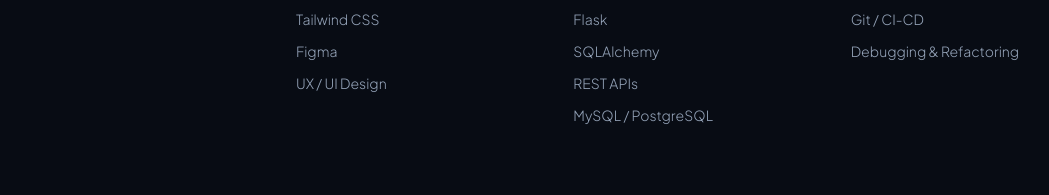
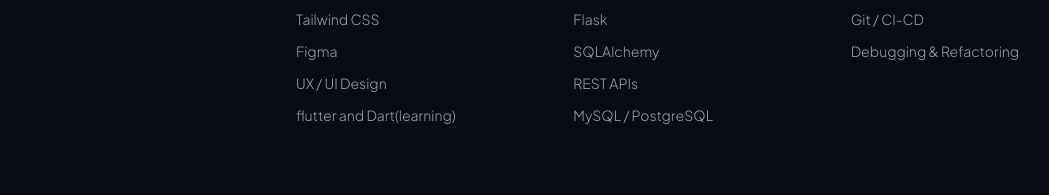
Before and after one commit to Tracymboya-coder/MY-PORTFOLIO, a plain HTML site: page index.html in a window 1280 px wide. Shown: the part 1404-1599 px from the top of the page, without its empty margins (80-1129 px from the left). Drawn offline with nearby package versions, Linux system fonts and the light colour scheme; a web font is replaced by a local one.

Commit message:
Update skills list in index.html
Added 'flutter and Dart(learning)' to the list of skills.

```diff
--- a/index.html
+++ b/index.html
@@ -123,6 +123,8 @@
             <li>Tailwind CSS</li>
             <li>Figma</li>
             <li>UX / UI Design</li>
+            <li>flutter  and Dart(learning)</li>
+
           </ul>
         </div>
         <div>
```
